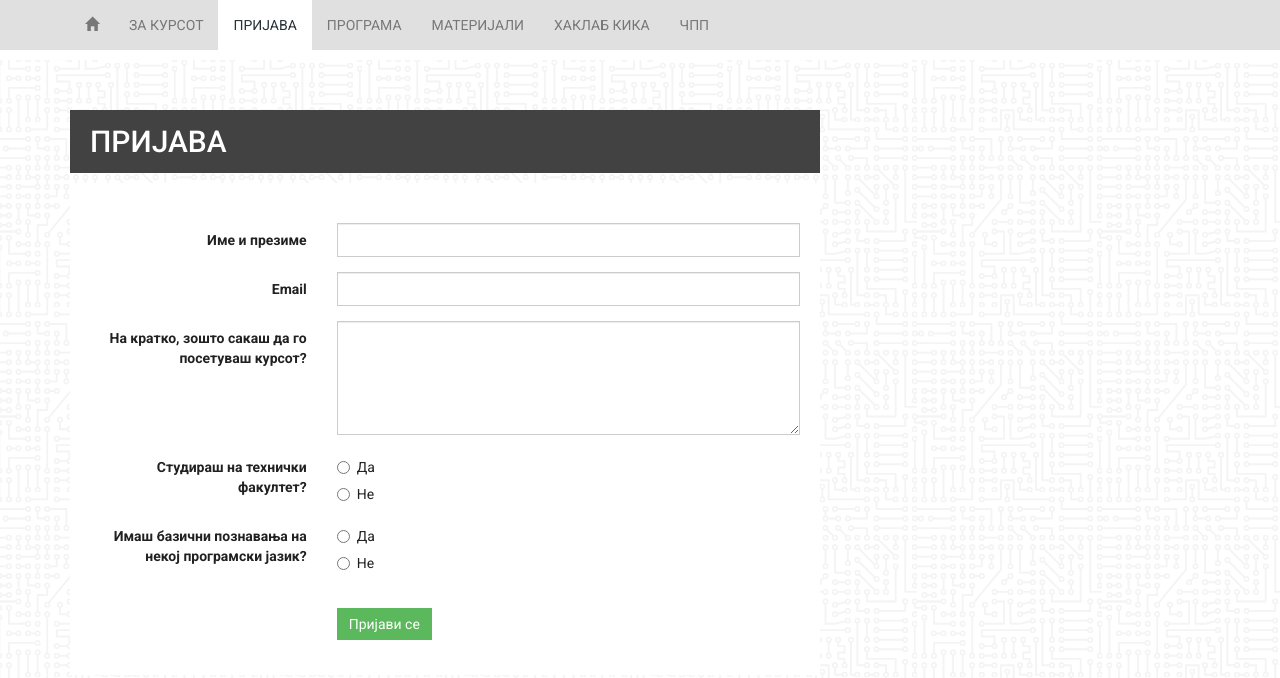
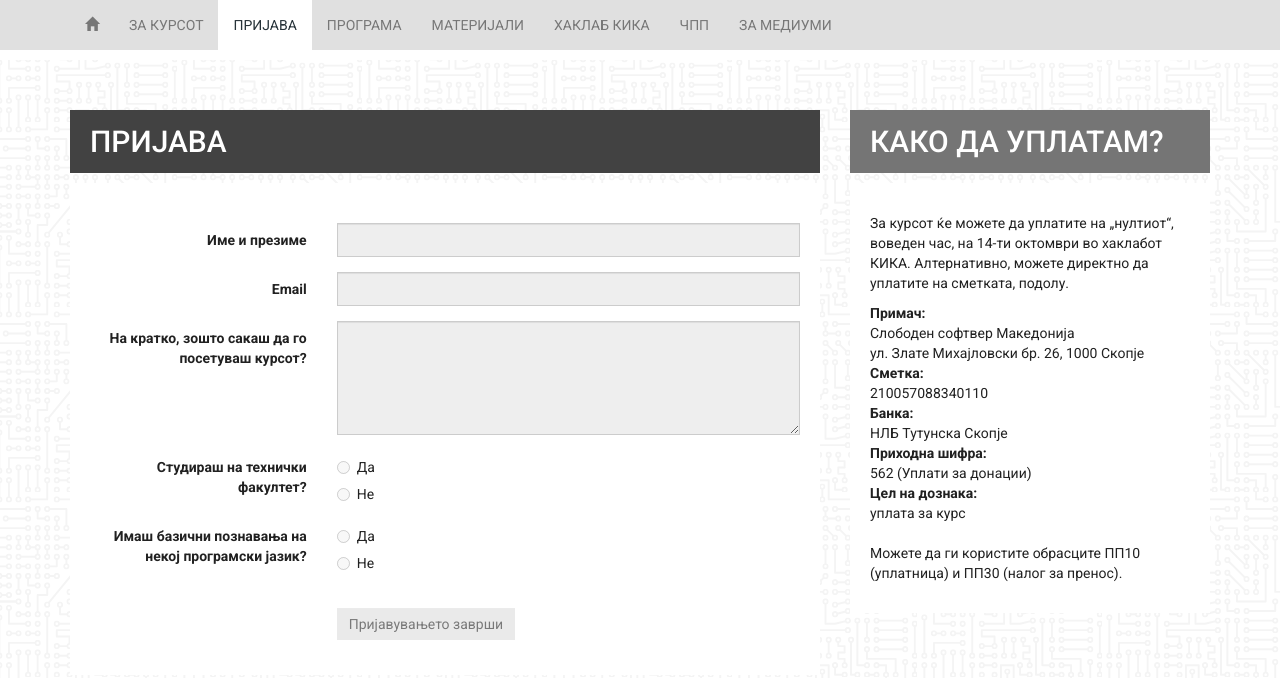
Before and after one commit to skopjehacklab/computer-from-scratch, a plain HTML site: page index.html in a window 1280 px wide. Both pictures are taken after a click on the link "Пријави се". Drawn offline with Linux system fonts and the light colour scheme; a script that the page names is missing.

Commit message:
latest static file changes

```diff
--- a/index.html
+++ b/index.html
@@ -43,6 +43,7 @@
 						<li><a href="#materijali" data-toggle="tab">Материјали</a></li>
 						<li><a href="#haklab-kika" data-toggle="tab">Хаклаб КИКА</a></li>
 						<li><a href="#cpp" data-toggle="tab">ЧПП</a></li>
+						<li class="hidden-sm hidden-md"><a href="#za-mediumi" data-toggle="tab">За медиуми</a></li>
 					</ul>
 				</div>
 			</div>
@@ -911,19 +912,19 @@
 								<div class="form-group">
 									<label class="col-md-4 control-label" for="prijavaImePrezime">Име и презиме</label>
 									<div class="col-md-8">
-										<input name="nameSurname" required="required" type="text" class="form-control form-control-reset" id="prijavaImePrezime">
+										<input name="nameSurname" required="required" disabled="disabled" type="text" class="form-control form-control-reset" id="prijavaImePrezime">
 									</div>
 								</div>
 								<div class="form-group">
 									<label class="col-md-4 control-label" for="prijavaEmail">Email</label>
 									<div class="col-md-8">
-										<input type="email" name="email" required="required" class="form-control form-control-reset" id="prijavaEmail">
+										<input type="email" name="email" required="required" disabled="disabled" class="form-control form-control-reset" id="prijavaEmail">
 									</div>
 								</div>
 								<div class="form-group">
 									<label class="col-md-4 control-label" for="prijavaZostoSakas">На кратко, зошто сакаш да го посетуваш курсот?</label>
 									<div class="col-md-8">
-										<textarea name="why" id="prijavaZostoSakas" class="form-control form-control-reset" rows="5" required="required"></textarea>
+										<textarea name="why" id="prijavaZostoSakas" disabled="disabled" class="form-control form-control-reset" rows="5" required="required"></textarea>
 									</div>
 								</div>
 								<div class="form-group">
@@ -931,13 +932,13 @@
 									<div class="col-md-8">
 										<div class="radio">
 											<label>
-												<input type="radio" name="studying" id="prijavaFakultet1" value="yes">
+												<input type="radio" disabled="disabled" name="studying" id="prijavaFakultet1" value="yes">
 												Да
 											</label>
 										</div>
 										<div class="radio">
 											<label>
-												<input type="radio" name="studying" id="prijavaFakultet2" value="no">
+												<input type="radio" disabled="disabled" name="studying" id="prijavaFakultet2" value="no">
 												Не
 											</label>
 										</div>
@@ -948,13 +949,13 @@
 									<div class="col-md-8">
 										<div class="radio">
 											<label>
-												<input type="radio" name="programmingExp" id="prijavaPoznavanja1" value="yes">
+												<input type="radio" disabled="disabled" name="programmingExp" id="prijavaPoznavanja1" value="yes">
 												Да
 											</label>
 										</div>
 										<div class="radio">
 											<label>
-												<input type="radio" name="programmingExp" id="prijavaPoznavanja2" value="no">
+												<input type="radio" disabled="disabled" name="programmingExp" id="prijavaPoznavanja2" value="no">
 												Не
 											</label>
 										</div>
@@ -962,10 +963,31 @@
 								</div>
 								<div class="form-group">
 									<div class="col-md-offset-4 col-md-8 m-top-lg">
-										<button type="submit" class="btn btn-default btn-reset btn-success">Пријави се</button>
+										<button type="submit" disabled="disabled" class="btn btn-default btn-reset">Пријавувањето заврши</button>
 									</div>
 								</div>
 							</form>
+						</div>
+					</div>
+					<div class="col-md-4">
+						<div class="padded-block-m bg-grey-600 cl-grey-0">
+							<h2 class="text-uppercase">Како да уплатам?</h2>
+						</div>
+						<div class="padded-block-lg padded-block-reset bg-grey-0">
+							<p>За курсот ќе можете да уплатите на „нултиот“, воведен час, на 14-ти октомври во хаклабот КИКА. Алтернативно, можете директно да уплатите на сметката, подолу.</p>
+							<dl>
+								<dt>Примач:</dt>
+								<dd>Слободен софтвер Македонија <br>ул. Злате Михајловски бр. 26, 1000 Скопје</dd>
+								<dt>Сметка:</dt>
+								<dd>210057088340110</dd>
+								<dt>Банка:</dt>
+								<dd>НЛБ Тутунска Скопје</dd>
+								<dt>Приходна шифра:</dt>
+								<dd>562 (Уплати за донации)</dd>
+								<dt>Цел на дознака:</dt>
+								<dd>уплата за курс</dd>
+							</dl>
+							<p>Можете да ги користите обрасците ПП10 (уплатница) и ПП30 (налог за пренос).</p>
 						</div>
 					</div>
 				</div>
@@ -1153,6 +1175,25 @@
 					</div>
 				</div>
 			</section>
+			<section id="za-mediumi" class="container tab-pane fade">
+				<div class="row">
+					<div class="col-md-8">
+						<div class="padded-block-m bg-grey-800 cl-grey-0">
+							<h2 class="text-uppercase">За медиуми</h2>
+						</div>
+						<div class="padded-block-lg padded-block-reset bg-grey-0">
+							<h3>Курс за „Дизајнирање на компјутер, од нула!“ во скопскиот хаклаб КИКА</h3>
+							<p><img class="thumbnail img-responsive" src="images/d-flip-flop-illustration-default-state-goce-mitevski.png" alt="илустрација на d-flip-flop" /></p>
+							<p>Скопскиот <a rel="external" href="http://b10g.spodeli.org/p/blog-page.html">хаклаб КИКА</a> организира шест-неделен курс за дизајнирање на компјутер. Преку градење на едноставни логички кола, од 14. октомври до 18. ноември 2014 г., во КИКА, заинтересираните студенти ќе изработуваат 16-битен процесор со 32KB RAM и 28 инструкции!</p>
+							<p>Курсот е базиран на популарниот курс <a rel="external" href="http://nand2tetris.org/">Nand2Tetris</a>, еден од првите курсеви кои се појавија на Coursera. Неговата цел е да ги запознае студентите со суштината на компјутерските системи, основните принципи на кои што се базираат.</p>
+							<p>Првиот дел од Nand2Tetris, односно првите пет глави од книгата (кои се опфатени со курсот) се фокусираат на дизајнирање на процесор, додека во следните седум студентите пишуваат нивен програмски јазик, компајлер, базичен оперативен систем и - конечно - игра која ќе се извршува на инфраструктурата која самите ја изградиле.</p>
+							<p>„Дизајнирање на компјутер, од нула!“ е наменет за сите студенти на CS, но особено е корисен за две групи: оние на почетокот на студиите и оние пред самиот крај. На почетокот им нуди перспектива на темите што следуваат, додека на крајот го сумира стекнатото знаење.</p>
+							<p>Повеќе информации за курсот можете да најдете на <a href="http://dkn.spodeli.org/">http://dkn.spodeli.org/</a>.</p>
+							<p>Пријавувањето е во тек!</p>
+						</div>
+					</div>
+				</div>
+			</section>
 		</div>
 		<script src="jquery-2.1.1.min.js"></script>
 		<script src="bootstrap/js/bootstrap.min.js"></script>
--- a/style.css
+++ b/style.css
@@ -281,6 +281,10 @@ p > a{
 	box-shadow: inset 0 0 0 3px rgba(0,0,0,0.2);
 }
 
+.btn-default[disabled]{
+	background: #E0E0E0;
+}
+
 #cpp h3:not(:first-child){
 	padding-top: 10px;
 }
```
